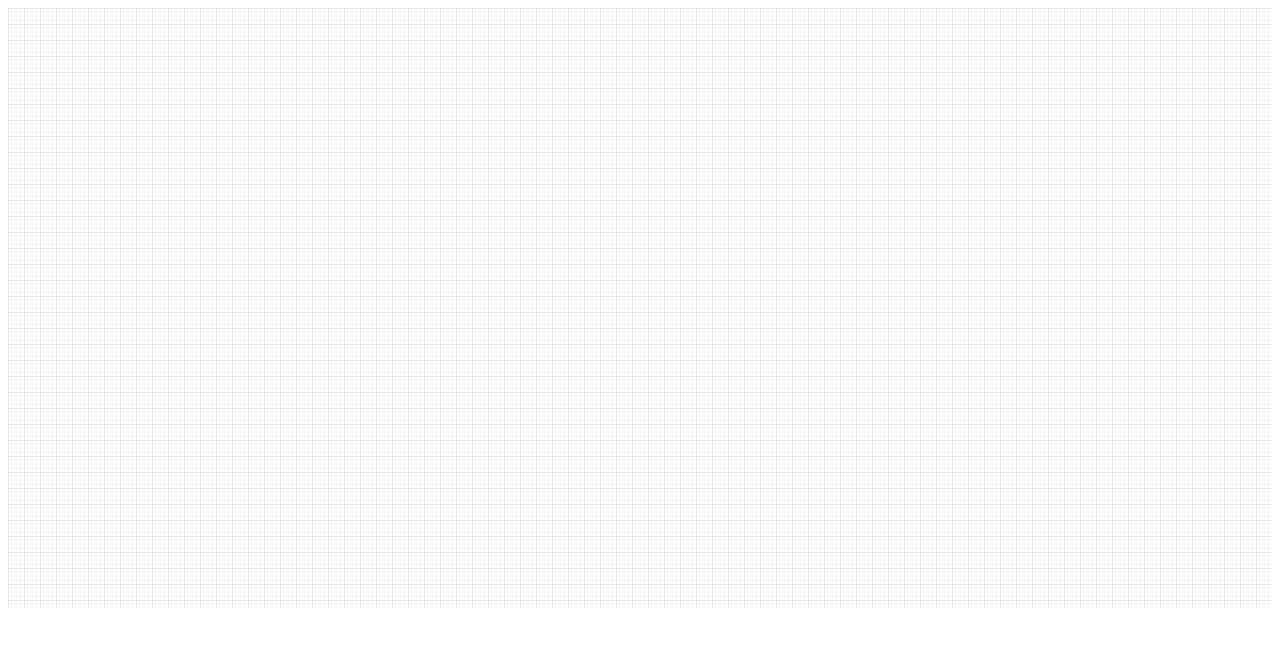
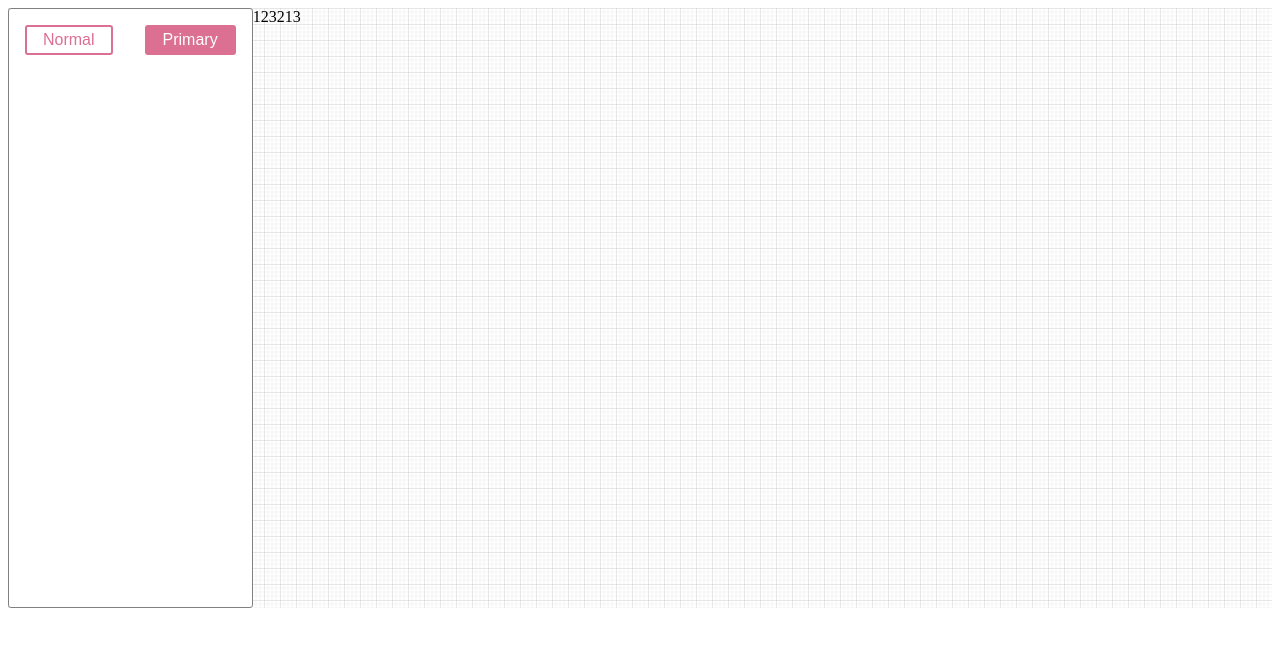
Before and after one commit to noberk/pagegen, a React (Create React App) app: page / in a window 1280 px wide. Shown: the top 646 px of the page. Built offline with nearby package versions, Linux system fonts and the light colour scheme.

Commit message:
featuer hovored on componentswhich will be change styles

```diff
--- /dev/null
+++ b/src/components/Interaction/index.tsx
@@ -0,0 +1,13 @@
+import React, { FC } from "react";
+import styled from "styled-components";
+
+const Span = styled.span`
+  &:hover {
+    background-color: red;
+    padding: 10px;
+  }
+`;
+
+export const ElementSlot: FC<{}> = ({ children }) => {
+  return <Span>{children}</Span>;
+};
--- a/src/components/Layout/index.tsx
+++ b/src/components/Layout/index.tsx
@@ -2,12 +2,29 @@ import styled from "styled-components";
 
 export const CanvasContainer = styled.div`
   width: 100%;
-  height:100%;
+  height: 100%;
   touch-action: none;
   overflow: auto;
   background-color: #ffffff;
-  font-size: 0px;
   outline: none;
+  display: flex;
 `;
 
 export const Div = styled.div``;
+
+export const Aside = styled.aside`
+  background-color: #fff;
+  border: 1px solid gray;
+  border-radius: 3px;
+`;
+
+export const Button = styled.button<{ primary?: boolean }>`
+  background: ${(props) => (props.primary ? "palevioletred" : "white")};
+  color: ${(props) => (props.primary ? "white" : "palevioletred")};
+
+  font-size: 1em;
+  margin: 1em;
+  padding: 0.25em 1em;
+  border: 2px solid palevioletred;
+  border-radius: 3px;
+`;
--- a/src/pages/Canvas.tsx
+++ b/src/pages/Canvas.tsx
@@ -1,11 +1,26 @@
 import React from "react";
+
 import { GRID16 } from "../assets/svg";
-import { CanvasContainer, Div } from "../components/Layout";
+import { Aside, Button, CanvasContainer, Div } from "../components/Layout";
+import { ElementSlot } from "../components/Interaction";
 
 function Cavans() {
   return (
     <>
       <CanvasContainer style={{ height: 600, background: `url(${GRID16})` }}>
+        <Aside>
+          <div>
+            <div>
+              <ElementSlot>
+                <Button>Normal</Button>
+              </ElementSlot>
+              <ElementSlot>
+                <Button primary>Primary</Button>
+              </ElementSlot>
+            </div>
+            <div></div>
+          </div>
+        </Aside>
         <Div>123213</Div>
       </CanvasContainer>
     </>
```
